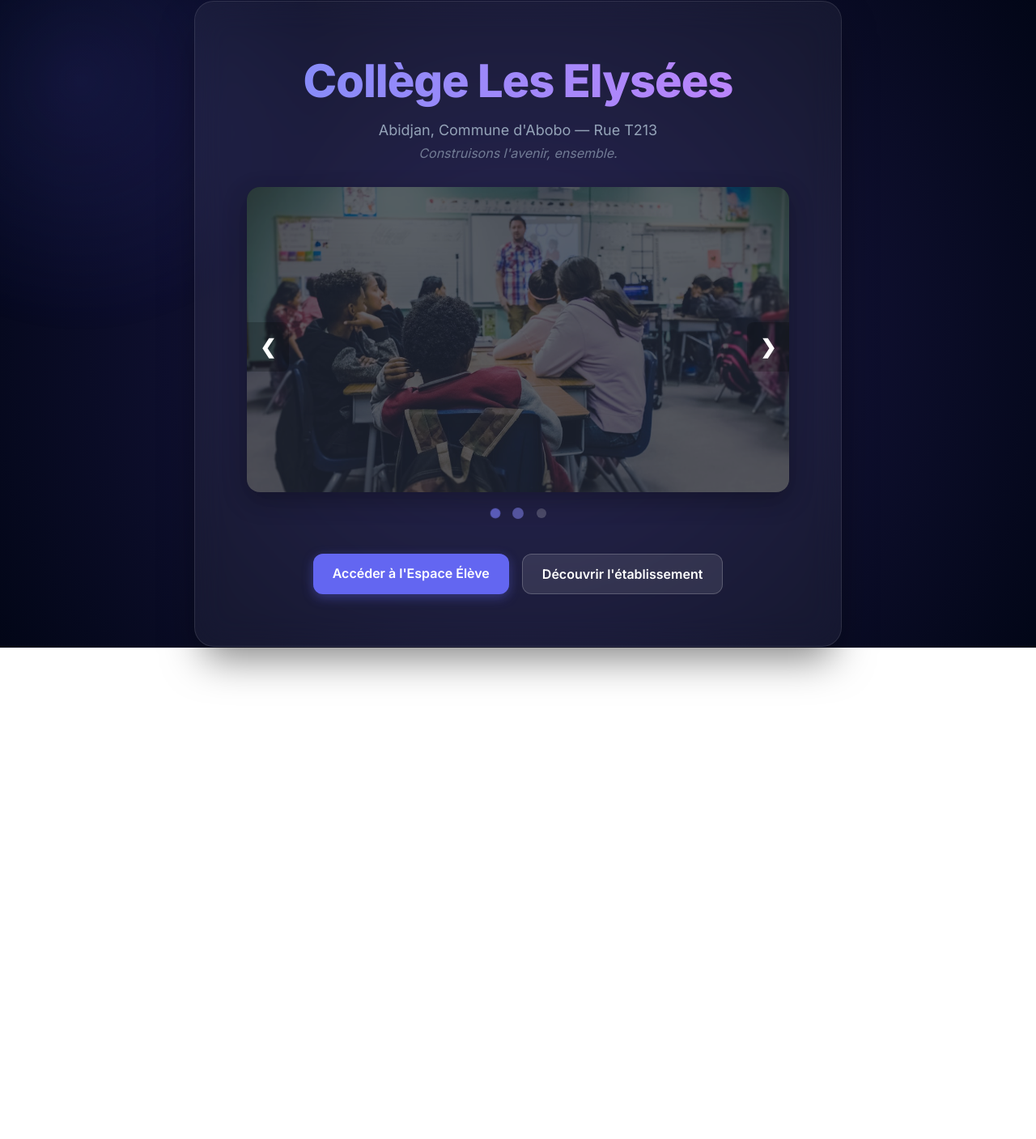
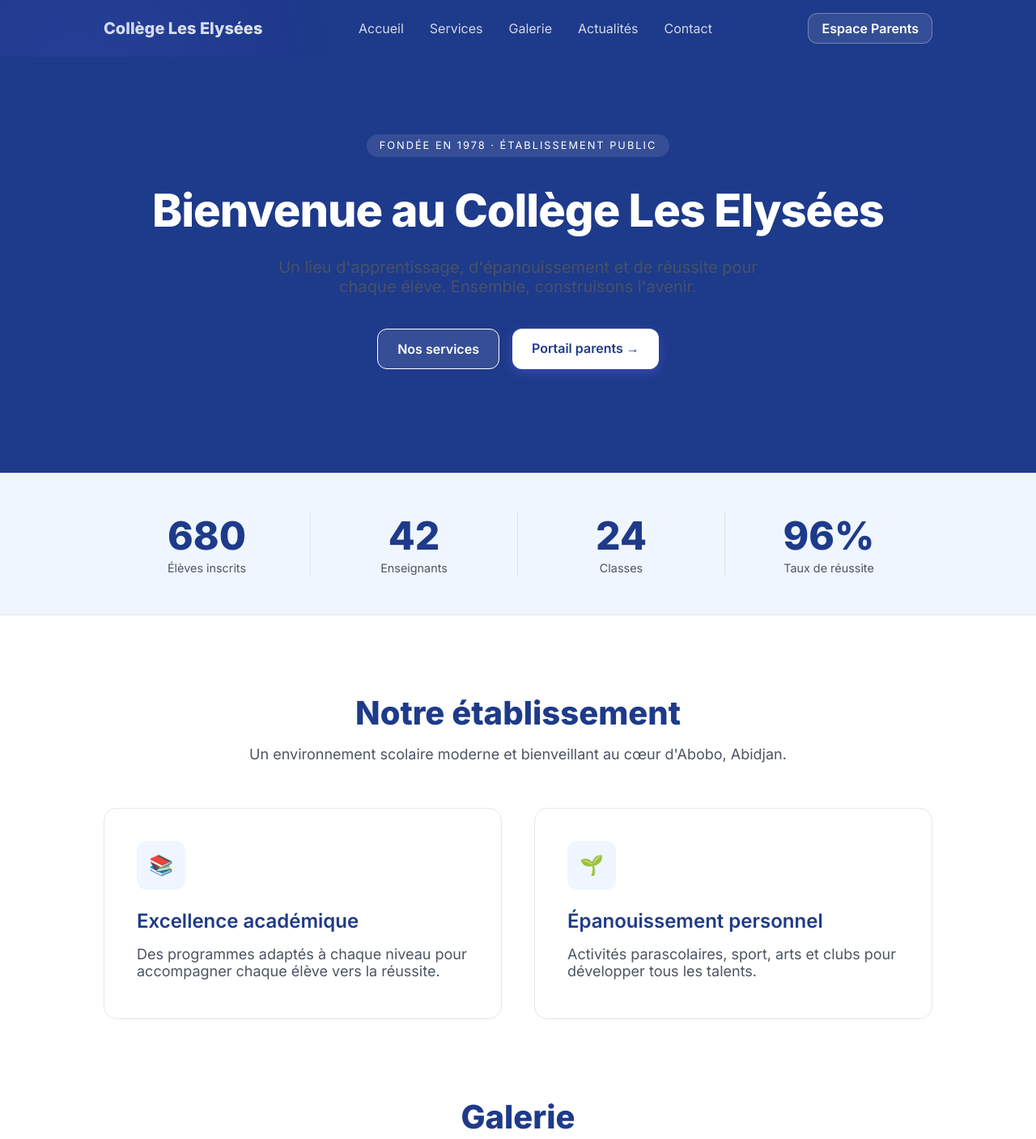
Before and after one commit to ReyangeDevGame/schollSiteProject, a website: page public/index.html in a window 1280 px wide. Shown: the top 1407 px of the page at 81% size. Before the commit the page ends 800 px from the top, so only its background shows below. Drawn offline with Linux system fonts and the light colour scheme.

Commit message:
feat(US-03): implémentation des sections Hero, Stats et About + mise à jour doc et rétro Sprint 02

```diff
--- a/public/css/style.css
+++ b/public/css/style.css
@@ -1,12 +1,13 @@
 /* Root variables for theming and clean design system */
 :root {
-    --bg-gradient: linear-gradient(135deg, #0f172a 0%, #1e1b4b 100%);
-    --card-bg: rgba(255, 255, 255, 0.05);
-    --card-border: rgba(255, 255, 255, 0.1);
-    --text-main: #f8fafc;
-    --text-muted: #94a3b8;
-    --primary: #6366f1;
-    --primary-hover: #4f46e5;
+    --primary: #1e3a8a; /* Bleu Marine */
+    --primary-light: #3b82f6; /* Bleu Ciel */
+    --bg-light: #f8fafc;
+    --bg-hero: #1e3a8a;
+    --text-main: #1f2937;
+    --text-muted: #4b5563;
+    --white: #ffffff;
+    --border-light: #e5e7eb;
     --error: #ef4444;
     --success: #10b981;
 }
@@ -20,19 +21,33 @@
 body {
     font-family: 'Inter', sans-serif;
     color: var(--text-main);
-    background: var(--bg-gradient);
+    background: var(--bg-light);
     min-height: 100vh;
-    display: flex;
-    flex-direction: column;
 }
 
-/* Background Animations and Styles */
+/* --- Layout Sections --- */
 .home-bg, .auth-bg {
+    min-height: 100vh;
+    position: relative;
+    overflow-x: hidden; /* Empêche le défilement horizontal, permet le vertical */
+}
+
+.auth-bg {
+    display: flex;
     align-items: center;
     justify-content: center;
-    background: radial-gradient(circle at 50% 50%, #1e1b4b 0%, #020617 100%);
-    position: relative;
-    overflow: hidden;
+    background: radial-gradient(circle at 50% 50%, #f0f9ff 0%, #e0f2fe 100%);
+}
+
+.home-bg {
+    background: var(--white);
+    display: block;
+}
+
+.section-container {
+    padding: 4rem 10%;
+    max-width: 1400px;
+    margin: 0 auto;
 }
 
 .home-bg::before, .auth-bg::before {
@@ -58,27 +73,23 @@ body {
 }
 
 /* Glassmorphism Classes */
-.glass-container, .glass-card, .glass-nav {
-    background: var(--card-bg);
-    backdrop-filter: blur(20px);
-    -webkit-backdrop-filter: blur(20px);
-    border: 1px solid var(--card-border);
-    box-shadow: 0 25px 50px -12px rgba(0, 0, 0, 0.5);
-    z-index: 1;
-}
-
+/* Glassmorphism - kept for internal pages but adapted */
 .glass-container {
+    background: var(--white);
     padding: 4rem;
     border-radius: 24px;
     text-align: center;
     max-width: 800px;
-    animation: fadeIn 0.8s ease-out;
+    margin: 2rem auto;
+    box-shadow: 0 10px 30px rgba(0,0,0,0.05);
 }
 
 .glass-card {
+    background: var(--white);
     padding: 2.5rem;
     border-radius: 20px;
-    animation: fadeInUp 0.6s ease-out both;
+    border: 1px solid var(--border-light);
+    box-shadow: 0 4px 6px -1px rgba(0, 0, 0, 0.1);
 }
 
 /* Delay cards for staggered loading effect */
@@ -90,28 +101,23 @@ body {
 h1 {
     font-size: 3.5rem;
     font-weight: 800;
-    margin-bottom: 1rem;
-    background: linear-gradient(to right, #818cf8, #c084fc);
-    -webkit-background-clip: text;
-    -webkit-text-fill-color: transparent;
+    margin-bottom: 1.5rem;
+    color: var(--white);
     letter-spacing: -1px;
 }
 
 h2 {
-    font-size: 2rem;
-    font-weight: 600;
-    margin-bottom: 0.5rem;
-    text-align: center;
+    font-size: 2.5rem;
+    font-weight: 700;
+    margin-bottom: 1rem;
+    color: var(--primary);
 }
 
 h3 {
-    font-size: 1.25rem;
+    font-size: 1.5rem;
     font-weight: 600;
-    margin-bottom: 1.5rem;
-    color: #818cf8;
-    display: flex;
-    align-items: center;
-    gap: 0.5rem;
+    margin-bottom: 1rem;
+    color: var(--primary);
 }
 
 p {
@@ -120,30 +126,117 @@ p {
     margin-bottom: 0.5rem;
 }
 
-/* Tagline sous l'adresse sur la page d'accueil */
-.tagline {
-    font-size: 1rem;
-    color: rgba(148, 163, 184, 0.7);
-    margin-top: 0.25rem;
-    margin-bottom: 2rem;
-    font-style: italic;
+/* Navbar */
+.navbar {
+    background: var(--bg-hero);
+    padding: 1rem 10%;
+    display: flex;
+    justify-content: space-between;
+    align-items: center;
+    color: var(--white);
 }
 
-/* Badge nom de l'école affiché en haut du formulaire de connexion */
-.school-badge {
+.nav-links {
+    display: flex;
+    gap: 2rem;
+    list-style: none;
+}
+
+.nav-links a {
+    color: var(--white);
+    text-decoration: none;
+    font-weight: 500;
+    opacity: 0.8;
+    transition: opacity 0.3s;
+}
+
+.nav-links a:hover {
+    opacity: 1;
+}
+
+/* Hero Section */
+.hero {
+    background: var(--bg-hero);
+    color: var(--white);
     text-align: center;
-    font-size: 0.8rem;
-    font-weight: 700;
-    letter-spacing: 2px;
-    text-transform: uppercase;
+    padding: 6rem 10% 8rem;
+    position: relative;
+    overflow: hidden;
+}
+
+.hero p {
+    font-size: 1.25rem;
+    max-width: 600px;
+    margin: 0 auto 2.5rem;
+    opacity: 0.9;
+}
+
+/* Stats Section */
+.stats-section {
+    background: #eff6ff;
+    display: grid;
+    grid-template-columns: repeat(4, 1fr);
+    padding: 3rem 10%;
+    text-align: center;
+    border-bottom: 1px solid var(--border-light);
+}
+
+.stat-item {
+    border-right: 1px solid rgba(30, 58, 138, 0.1);
+}
+
+.stat-item:last-child {
+    border-right: none;
+}
+
+.stat-number {
+    font-size: 3rem;
+    font-weight: 800;
     color: var(--primary);
-    background: rgba(99, 102, 241, 0.1);
-    border: 1px solid rgba(99, 102, 241, 0.3);
-    border-radius: 20px;
-    padding: 0.4rem 1rem;
+    display: block;
+}
+
+.stat-label {
+    color: var(--text-muted);
+    font-size: 0.9rem;
+}
+
+/* About Section */
+.about-section {
+    padding: 6rem 10%;
+    text-align: center;
+}
+
+.about-grid {
+    display: grid;
+    grid-template-columns: repeat(auto-fit, minmax(300px, 1fr));
+    gap: 2.5rem;
+    margin-top: 3.5rem;
+}
+
+.about-card {
+    background: var(--white);
+    padding: 2.5rem;
+    border-radius: 16px;
+    border: 1px solid var(--border-light);
+    text-align: left;
+    transition: transform 0.3s;
+}
+
+.about-card:hover {
+    transform: translateY(-5px);
+}
+
+.card-icon {
+    width: 60px;
+    height: 60px;
+    background: #eff6ff;
+    border-radius: 12px;
+    display: flex;
+    align-items: center;
+    justify-content: center;
     margin-bottom: 1.5rem;
-    display: inline-block;
-    width: 100%;
+    font-size: 1.5rem;
 }
 
 /* Buttons */
--- a/public/index.html
+++ b/public/index.html
@@ -11,14 +11,70 @@
     <link rel="stylesheet" href="/css/carousel.css">
 </head>
 <body class="home-bg">
-    <div class="glass-container">
-        <header>
-            <h1>Collège Les Elysées</h1>
-            <p>Abidjan, Commune d'Abobo &mdash; Rue T213</p>
-            <p class="tagline">Construisons l'avenir, ensemble.</p>
+    <nav class="navbar">
+        <div class="nav-brand">Collège Les Elysées</div>
+        <ul class="nav-links">
+            <li><a href="#">Accueil</a></li>
+            <li><a href="#">Services</a></li>
+            <li><a href="#">Galerie</a></li>
+            <li><a href="#">Actualités</a></li>
+            <li><a href="#">Contact</a></li>
+        </ul>
+        <a href="/espace-eleve.html" class="btn secondary-btn" style="border: 1px solid rgba(255,255,255,0.3); padding: 0.5rem 1rem;">Espace Parents</a>
+    </nav>
+
+    <header class="hero">
+        <div class="hero-content">
+            <span style="text-transform: uppercase; letter-spacing: 2px; font-size: 0.8rem; background: rgba(255,255,255,0.1); padding: 0.4rem 1rem; border-radius: 20px; margin-bottom: 2rem; display: inline-block;">Fondée en 1978 · Établissement Public</span>
+            <h1>Bienvenue au Collège Les Elysées</h1>
+            <p>Un lieu d'apprentissage, d'épanouissement et de réussite pour chaque élève. Ensemble, construisons l'avenir.</p>
+            <div class="actions">
+                <a href="#" class="btn primary-btn" style="background: rgba(255,255,255,0.1); border: 1px solid var(--white); box-shadow: none;">Nos services</a>
+                <a href="/espace-eleve.html" class="btn primary-btn" style="background: var(--white); color: var(--primary);">Portail parents &rarr;</a>
+            </div>
+        </div>
     </header>
-        <main>
-            <!-- Carrousel d'images -->
+
+    <section class="stats-section">
+        <div class="stat-item">
+            <span class="stat-number">680</span>
+            <span class="stat-label">Élèves inscrits</span>
+        </div>
+        <div class="stat-item">
+            <span class="stat-number">42</span>
+            <span class="stat-label">Enseignants</span>
+        </div>
+        <div class="stat-item">
+            <span class="stat-number">24</span>
+            <span class="stat-label">Classes</span>
+        </div>
+        <div class="stat-item">
+            <span class="stat-number">96%</span>
+            <span class="stat-label">Taux de réussite</span>
+        </div>
+    </section>
+
+    <section class="about-section">
+        <h2>Notre établissement</h2>
+        <p>Un environnement scolaire moderne et bienveillant au cœur d'Abobo, Abidjan.</p>
+
+        <div class="about-grid">
+            <div class="about-card">
+                <div class="card-icon">📚</div>
+                <h3>Excellence académique</h3>
+                <p>Des programmes adaptés à chaque niveau pour accompagner chaque élève vers la réussite.</p>
+            </div>
+            <div class="about-card">
+                <div class="card-icon">🌱</div>
+                <h3>Épanouissement personnel</h3>
+                <p>Activités parascolaires, sport, arts et clubs pour développer tous les talents.</p>
+            </div>
+        </div>
+    </section>
+
+    <section class="section-container" style="background: var(--white); padding-top: 0;">
+        <h2 style="text-align: center; margin-bottom: 3rem;">Galerie</h2>
+        <!-- Carrousel d'images (US-02) -->
         <div class="carousel-container">
             <div class="carousel-slide fade">
                 <img src="/assets/images/carousel/slide1.jpg" alt="Façade de l'école">
@@ -30,7 +86,6 @@
                 <img src="/assets/images/carousel/slide3.jpg" alt="Bibliothèque">
             </div>
 
-                <!-- Navigation -->
             <a class="carousel-prev" onclick="changeSlide(-1)">&#10094;</a>
             <a class="carousel-next" onclick="changeSlide(1)">&#10095;</a>
         </div>
@@ -40,13 +95,7 @@
             <span class="dot" onclick="currentSlide(2)"></span>
             <span class="dot" onclick="currentSlide(3)"></span>
         </div>
-
-            <div class="actions" style="margin-top: 1.5rem;">
-                <a href="/espace-eleve.html" class="btn primary-btn">Accéder à l'Espace Élève</a>
-                <a href="#" class="btn secondary-btn">Découvrir l'établissement</a>
-            </div>
-        </main>
-    </div>
+    </section>
     <script src="/js/carousel.js"></script>
 </body>
 </html>
```
Also changed, not shown: backlog.md (+17 -7 lines), docs/retrospectives/SPRINT_02.md (+11 -1 lines), docs/specs/US03_spec.md (added, +30 -0 lines), docs/system_context.md (+14 -6 lines), docs/user_stories.md (+21 -24 lines), task.md (+9 -1 lines). Lines whose indentation alone changed are shown as unchanged.
